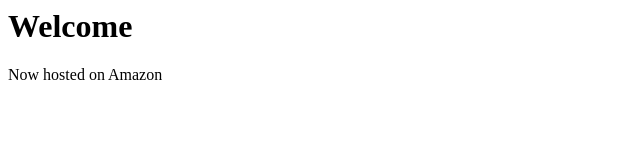
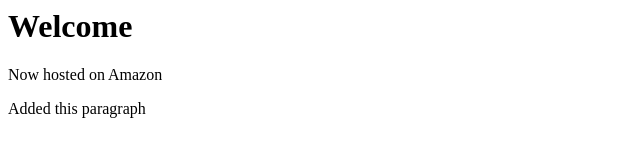
Before and after one commit to jessesandy/hello-world, a plain HTML site: page index.html in a window 1280 px wide. Shown: the whole page, without its empty margins (0-640 px from the left). Drawn offline with Linux system fonts and the light colour scheme.

Commit message:
modified some files

```diff
--- /dev/null
+++ b/app.js
@@ -0,0 +1 @@
+console.log("some message here");
--- a/index.html
+++ b/index.html
@@ -5,5 +5,6 @@
 <body>
   <h1>Welcome</h1>
   <p>Now hosted on Amazon</p>
+  <p>Added this paragraph</p>
 </body>
 </html>
```
Also changed, not shown: 2 other files.
